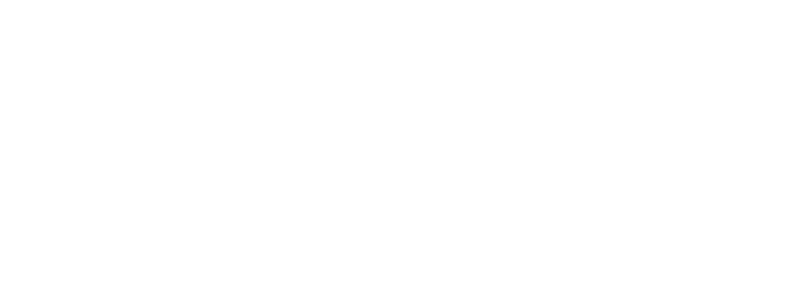
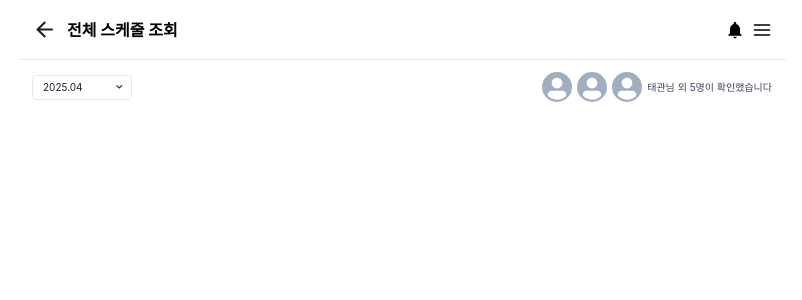
Before and after one commit to la-vie-est-belle-application/Client, a React (Vite) app: page /schedule/view/202504 in a window 1280 px wide. Before the commit this address had no page. Shown: the top 300 px of the page, without its empty margins (238-1040 px from the left). Built offline with nearby package versions, Linux system fonts and the light colour scheme.

Commit message:
Feat: 스케줄 조회 페이지 라우트 추가 및 잘못된 url 접속 방지 추가

```diff
--- a/src/App.tsx
+++ b/src/App.tsx
@@ -7,6 +7,7 @@
 import Notice from "@pages/notice/Notice";
 import ScheduleRegister from "@pages/schedule/ScheduleRegister";
 import ScheduleView from "@pages/schedule/ScheduleView";
+import NotFound from "@pages/notfound/NotFound";
 
 function App() {
   return (
@@ -18,7 +19,8 @@
         <Route path="/notice" element={<Notice />} />
         <Route path="/schedule/management" element={<ScheduleManage />} />
         <Route path="/schedule/register" element={<ScheduleRegister />} />
-        <Route path="/schedule/view" element={<ScheduleView />} />
+        <Route path="/schedule/view/:date" element={<ScheduleView />}></Route>
+        <Route path="/*" element={<NotFound />}></Route>
       </Routes>
     </>
   );
--- /dev/null
+++ b/src/pages/notfound/NotFound.tsx
@@ -0,0 +1,5 @@
+const NotFound = () => {
+  return <div>NotFound</div>;
+};
+
+export default NotFound;
--- a/src/pages/schedule/ScheduleView.tsx
+++ b/src/pages/schedule/ScheduleView.tsx
@@ -2,24 +2,95 @@
 import Container from "@components/Container/Container";
 import Typography from "@components/Typography/Typography";
 import Header from "@layout/Header";
+import { getCurrentDate } from "@utils/getCurrentDate";
+import { useEffect } from "react";
+import { useNavigate } from "react-router-dom";
+
+interface ScheduleViewProps {
+  scheduleMonths: string[];
+  formattedThisMonth: string;
+  navigateToSelectedDate: (selectedDate: string) => void;
+}
 
 const ScheduleView = () => {
-  return <ScheduleComponentView />;
+  const navigate = useNavigate();
+  const { thisMonth, currentYear, currentMonth } = getCurrentDate();
+
+  const formattedThisMonth = addDotToThisMonth(thisMonth);
+  const scheduleMonths = calculateScheduleMonths();
+
+  function addDotToThisMonth(thisMonth: string): string {
+    const year = thisMonth.slice(0, 4);
+    const month = thisMonth.slice(4);
+    return `${year}.${month}`;
+  }
+
+  function calculateScheduleMonths() {
+    const startDate = new Date(currentYear, currentMonth - 7);
+    const endDate = new Date(currentYear, currentMonth);
+
+    const scheduleMonths: string[] = [];
+
+    const current = new Date(startDate);
+    while (current <= endDate) {
+      const year = current.getFullYear();
+      const month = String(current.getMonth() + 1).padStart(2, "0");
+      scheduleMonths.push(`${year}.${month}`);
+      current.setMonth(current.getMonth() + 1);
+    }
+
+    return scheduleMonths;
+  }
+
+  function navigateToSelectedDate(selectedDate: string) {
+    const currentUrl = window.location.pathname;
+    const pattern = /\/schedule\/view\/.*/;
+    const baseUrl = currentUrl.replace(pattern, "/schedule/view/");
+    const formattedDate = selectedDate.replace(/\./g, "");
+    const newUrl = `${baseUrl}${formattedDate}`;
+    navigate(newUrl);
+  }
+
+  useEffect(() => {
+    // 잘못된 url 접속 방지 및 새로고침시 현재 달 옵션으로 이동
+    if (!scheduleMonths.includes(thisMonth)) {
+      navigateToSelectedDate(thisMonth);
+    }
+  }, []);
+
+  const props = {
+    scheduleMonths,
+    formattedThisMonth,
+    navigateToSelectedDate,
+  };
+
+  return <ScheduleComponentView {...props} />;
 };
 
-const ScheduleComponentView = () => {
+const ScheduleComponentView = ({
+  scheduleMonths,
+  formattedThisMonth,
+  navigateToSelectedDate,
+}: ScheduleViewProps) => {
   return (
     <>
       <Header title="전체 스케줄 조회" />
       <Container>
         <HStack justifyContent={"space-between"} alignItems={"center"}>
-          <Select w={"10rem"}>
-            <option value="2024.03">2024.03</option>
-            <option value="2024.04">2024.04</option>
-            <option value="2024.05" selected>
-              2024.05
-            </option>
-            <option value="2024.06">2024.06</option>
+          <Select
+            w={"10rem"}
+            defaultValue={formattedThisMonth}
+            onChange={(e) => {
+              navigateToSelectedDate(e.target.value);
+            }}
+          >
+            {scheduleMonths?.map((data, index) => {
+              return (
+                <option key={index} value={data}>
+                  {data}
+                </option>
+              );
+            })}
           </Select>
           <HStack>
             <HStack>
--- /dev/null
+++ b/src/utils/getCurrentDate.ts
@@ -0,0 +1,8 @@
+export function getCurrentDate() {
+  const currentDate = new Date();
+  const currentYear = currentDate.getFullYear();
+  const currentMonth = currentDate.getMonth() + 1;
+  const thisMonth = `${currentYear}${String(currentMonth).padStart(2, "0")}`;
+
+  return { currentDate, currentYear, currentMonth, thisMonth };
+}
```
Also changed, not shown: 1 other file (tests, documents, lock files or other folders).
